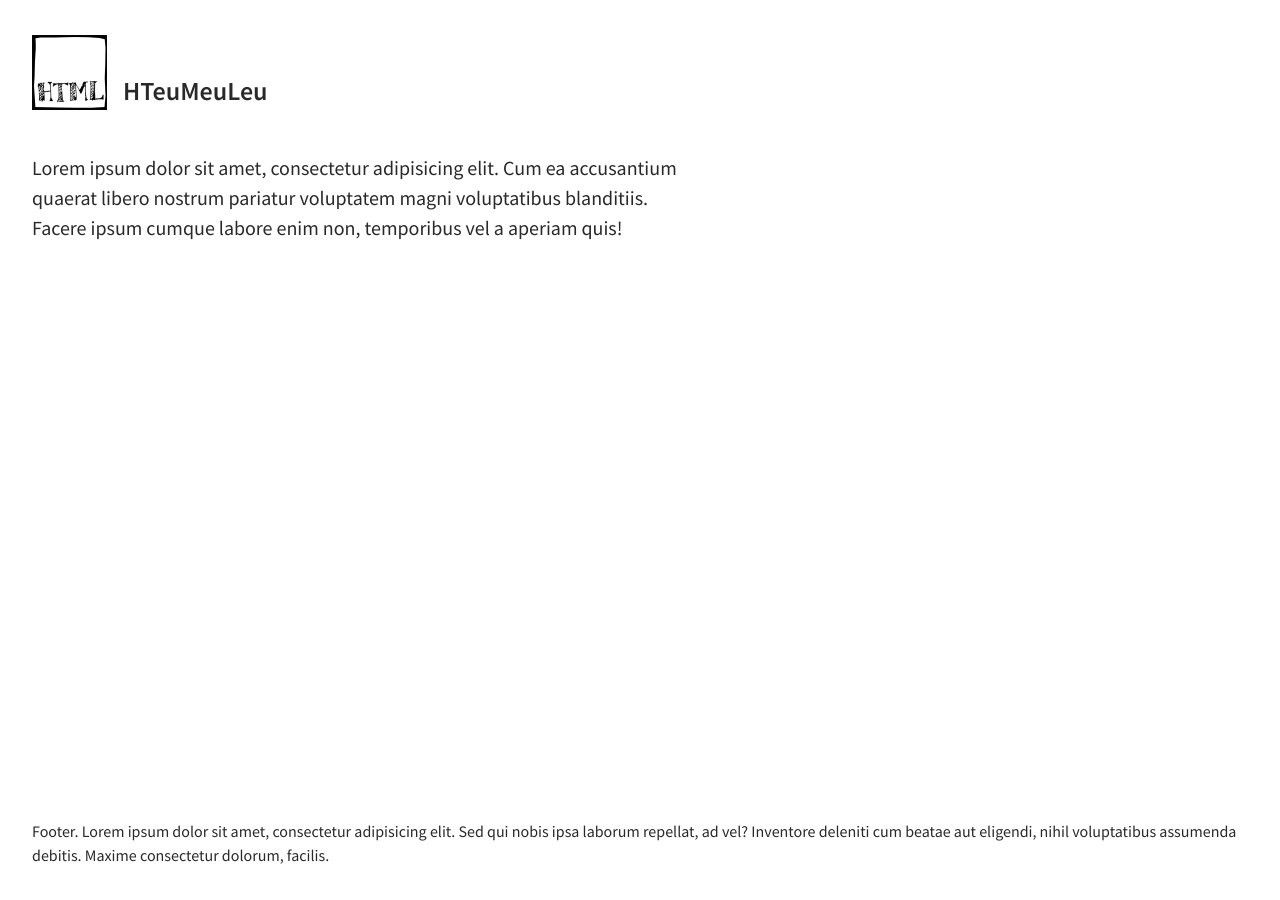
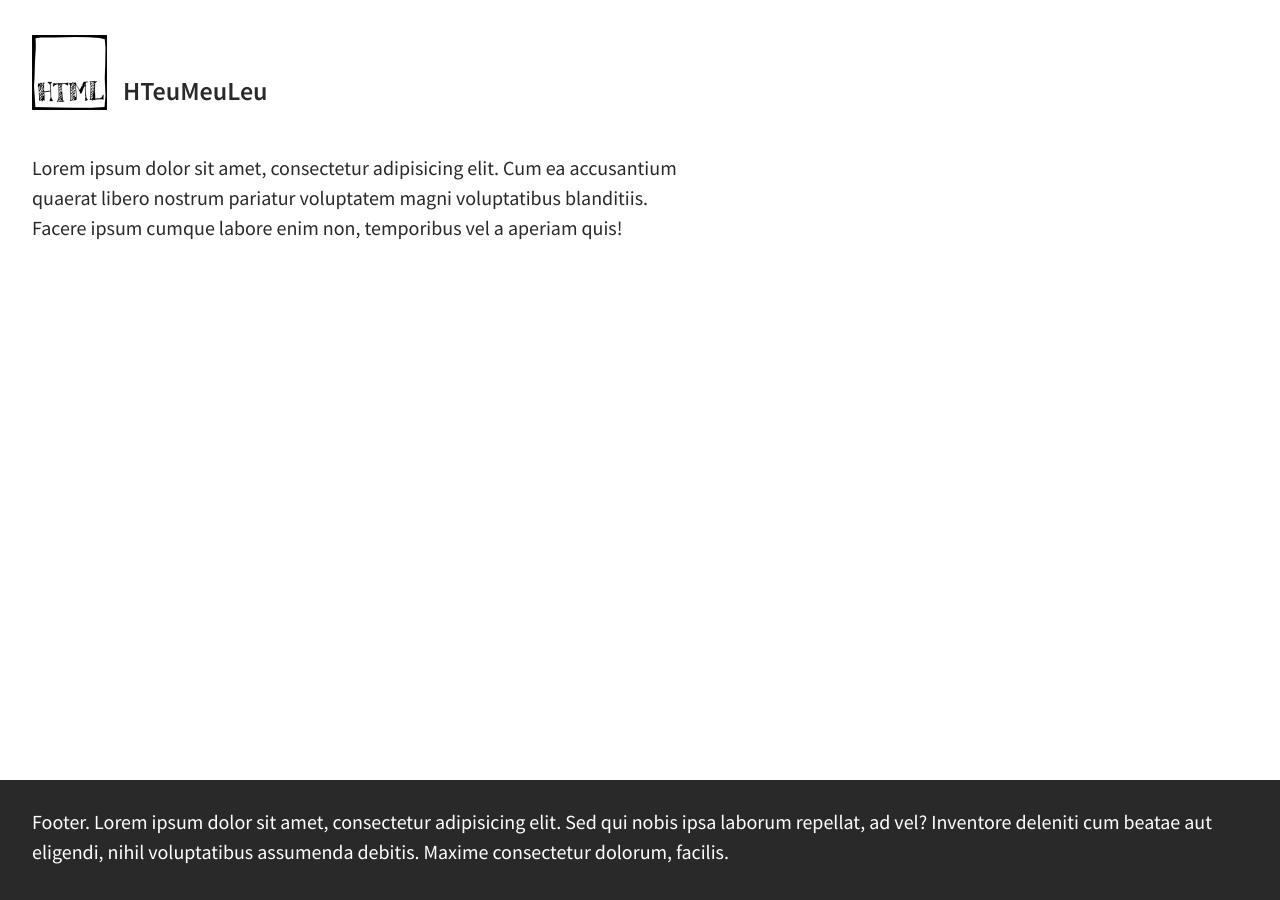
Before and after one commit to hteumeuleu/hteumeuleu.com, a Jekyll site: the page built from _pages/about.md, in a window 1280 px wide. Built offline with Jekyll 4.4.1, drawn with Linux system fonts in a browser that asks for light colours; our own code applies the rules of GitHub Pages for plain Markdown files.

Commit message:
Update footer and post lists styles

```diff
--- a/_sass/_common.scss
+++ b/_sass/_common.scss
@@ -111,6 +111,20 @@ a.title,
 	text-decoration: none;
 }
 
+// Footer
+.footer {
+	margin: 0 rem(-20px);
+	padding: rem(30px) rem(20px);
+	color: #fff;
+	font-size: rem(20px);
+	background-color: rgba(0, 0, 0, 0.84);
+
+	@media only screen and (min-width: rem(1280px)) {
+		margin: 0 calc((50vw - 50%) * -1);
+		padding: rem(30px) calc((50vw - 50%));
+	}
+}
+
 // Logo
 .title::before {
 	content: '';
@@ -173,3 +187,13 @@ a.title,
 	background: #e46242;
 	border-radius: rem(2.5px);
 }
+
+// Posts list
+.posts-list-item {
+	margin-bottom: rem(8px);
+
+	time {
+		display: block;
+		font-size: rem(20px);
+	}
+}
```
